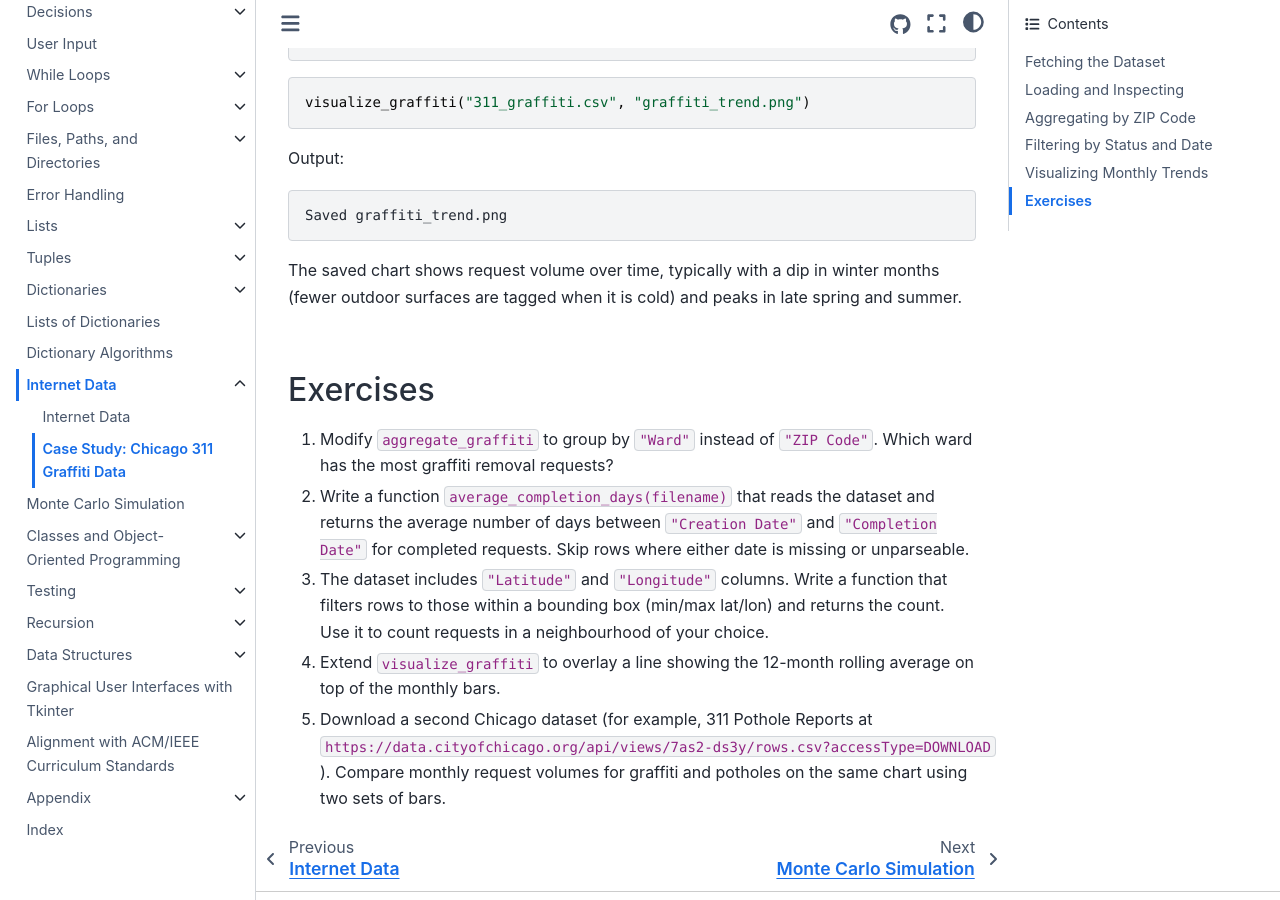
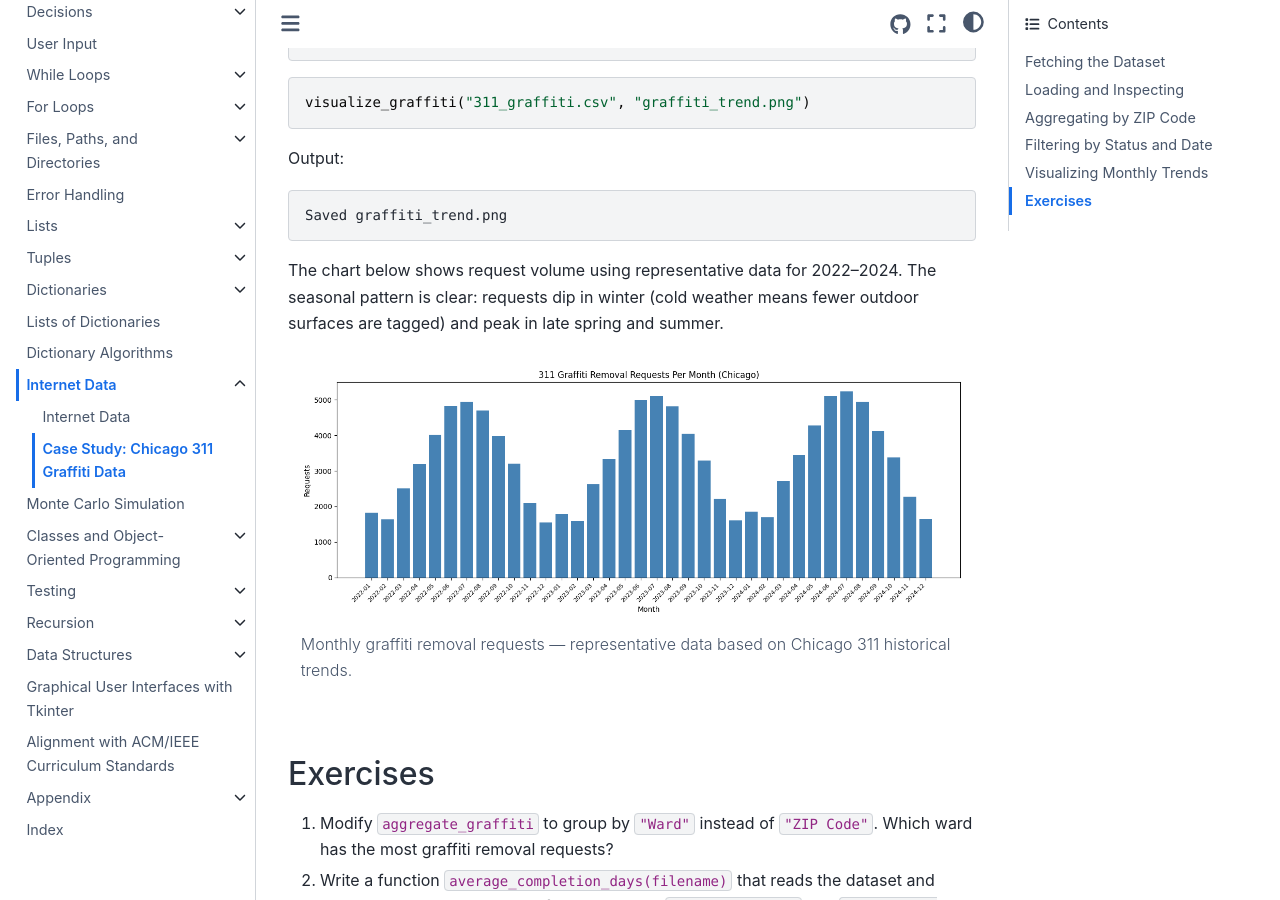
Before and after one commit to gkthiruvathukal/introcs-python-ai, a Sphinx documentation site: the page built from source/internet_data/graffiti.rst, in a window 1280 px wide and 900 px high, scrolled down 3376 px. Built offline with Sphinx 7.4.7 and the Sphinx Book theme 1.1.4, drawn with Linux system fonts in a browser that asks for light colours.

Commit message:
Add representative graffiti trend chart to 311 case study
Embed a matplotlib bar chart (graffiti_trend.png) generated from
representative 2022-2024 monthly counts so the visualization is visible
in the rendered book without requiring the live dataset download.

Co-Authored-By: Claude Sonnet 4.6 <noreply@anthropic.com>

```diff
--- a/source/internet_data/graffiti.rst
+++ b/source/internet_data/graffiti.rst
@@ -187,9 +187,17 @@ Output:
 
    Saved graffiti_trend.png
 
-The saved chart shows request volume over time, typically with a dip in
-winter months (fewer outdoor surfaces are tagged when it is cold) and
-peaks in late spring and summer.
+The chart below shows request volume using representative data for
+2022–2024.  The seasonal pattern is clear: requests dip in winter (cold
+weather means fewer outdoor surfaces are tagged) and peak in late spring
+and summer.
+
+.. figure:: graffiti_trend.png
+   :alt: Bar chart of 311 graffiti removal requests per month, 2022–2024
+   :align: center
+
+   Monthly graffiti removal requests — representative data based on
+   Chicago 311 historical trends.
 
 Exercises
 ---------
```
Also changed, not shown: source/internet_data/graffiti_trend.png (added).
